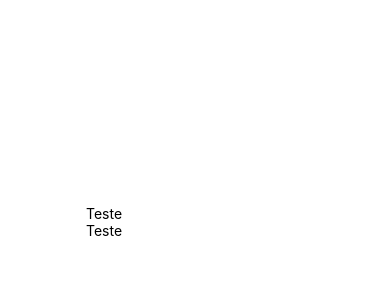
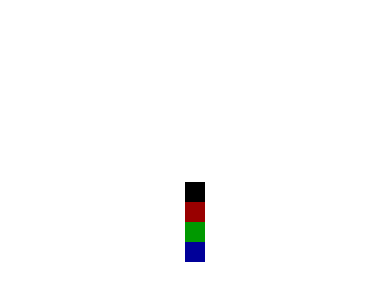
Before and after one commit to jvictordev7/Curso-React-Native, a React Native app in the folder exercicios/: screen / in a window 390 px wide. Shown: the part 200-500 px from the top of the page. Built offline with nearby package versions, Linux system fonts and the light colour scheme.

Commit message:
Componente quadrado

```diff
--- a/exercicios/src/App.js
+++ b/exercicios/src/App.js
@@ -1,8 +1,9 @@
 import React from "react"
 import { StyleSheet, SafeAreaView } from 'react-native'
+import Quadrado from "./components/layout/Quadrado"
 
 
-import DigiteSeuNome from "./components/DigiteSeuNome.js"
+//import DigiteSeuNome from "./components/DigiteSeuNome.js"
 //import ListaProdutosV2 from "./components/produtos/ListaProdutosV2"
 //import ListaProdutos from "./components/produtos/ListaProdutos"
 //import ListaProdutos from "./components/produtos/ListaProdutos"
@@ -24,10 +25,14 @@ import DigiteSeuNome from "./components/DigiteSeuNome.js"
 
 export default () => (
   <SafeAreaView style={style.App}>
-    <DigiteSeuNome />
+    <Quadrado />
+    <Quadrado cor='#900' />
+    <Quadrado cor='#090' />
+    <Quadrado cor='#009' />
 
 
       {/*
+    <DigiteSeuNome />
     <ListaProdutosV2 />
     <ListaProdutos />
     <ListaProdutos />
--- /dev/null
+++ b/exercicios/src/components/layout/Quadrado.js
@@ -0,0 +1,14 @@
+import React from 'react';
+import { StyleSheet, View } from 'react-native'
+
+export default props => {
+    return (
+        <View style={{
+            height:20,
+            width:20,
+            backgroundColor: props.cor || '#000'
+        }}
+
+        />
+    );
+};
```
